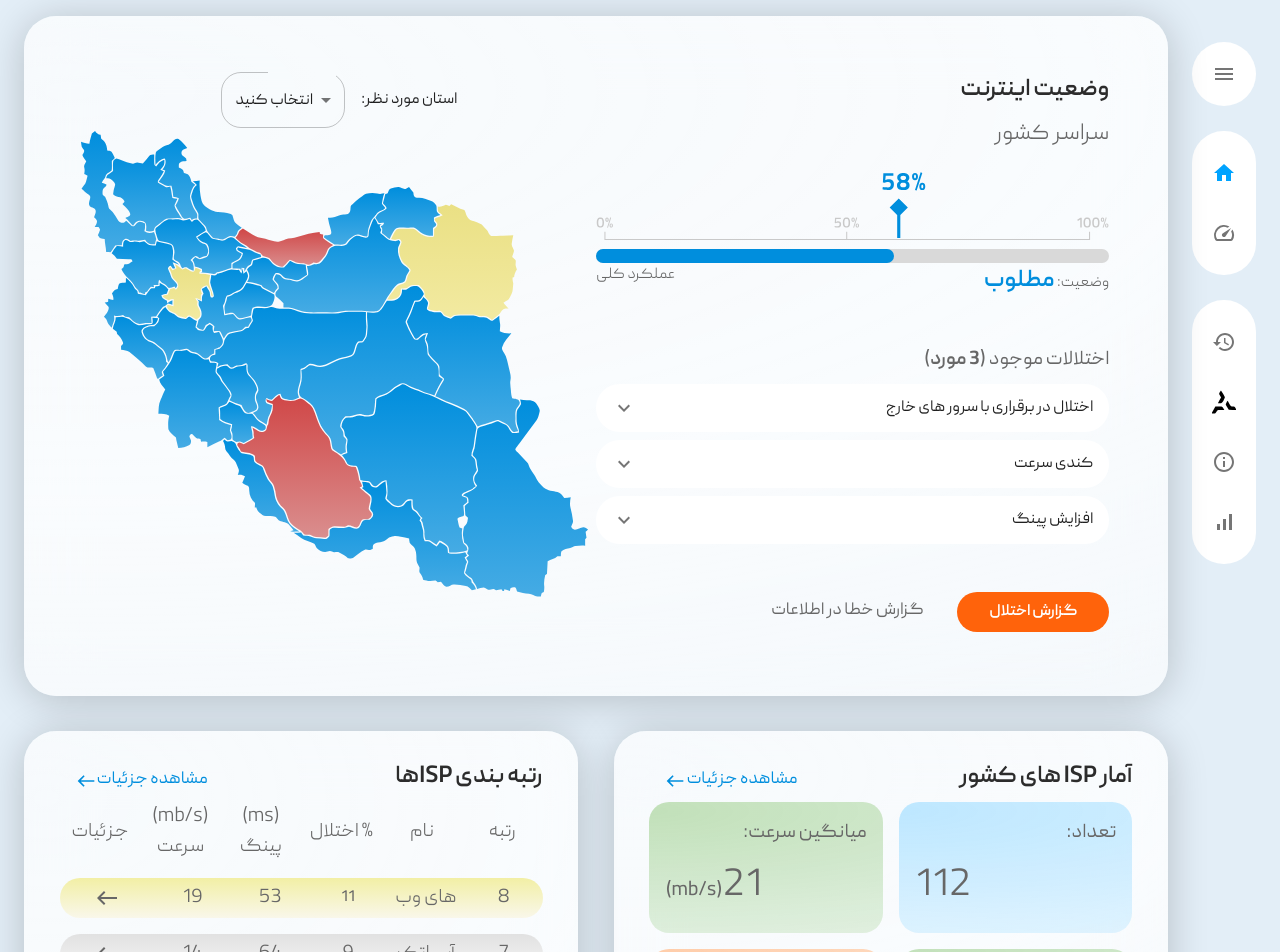
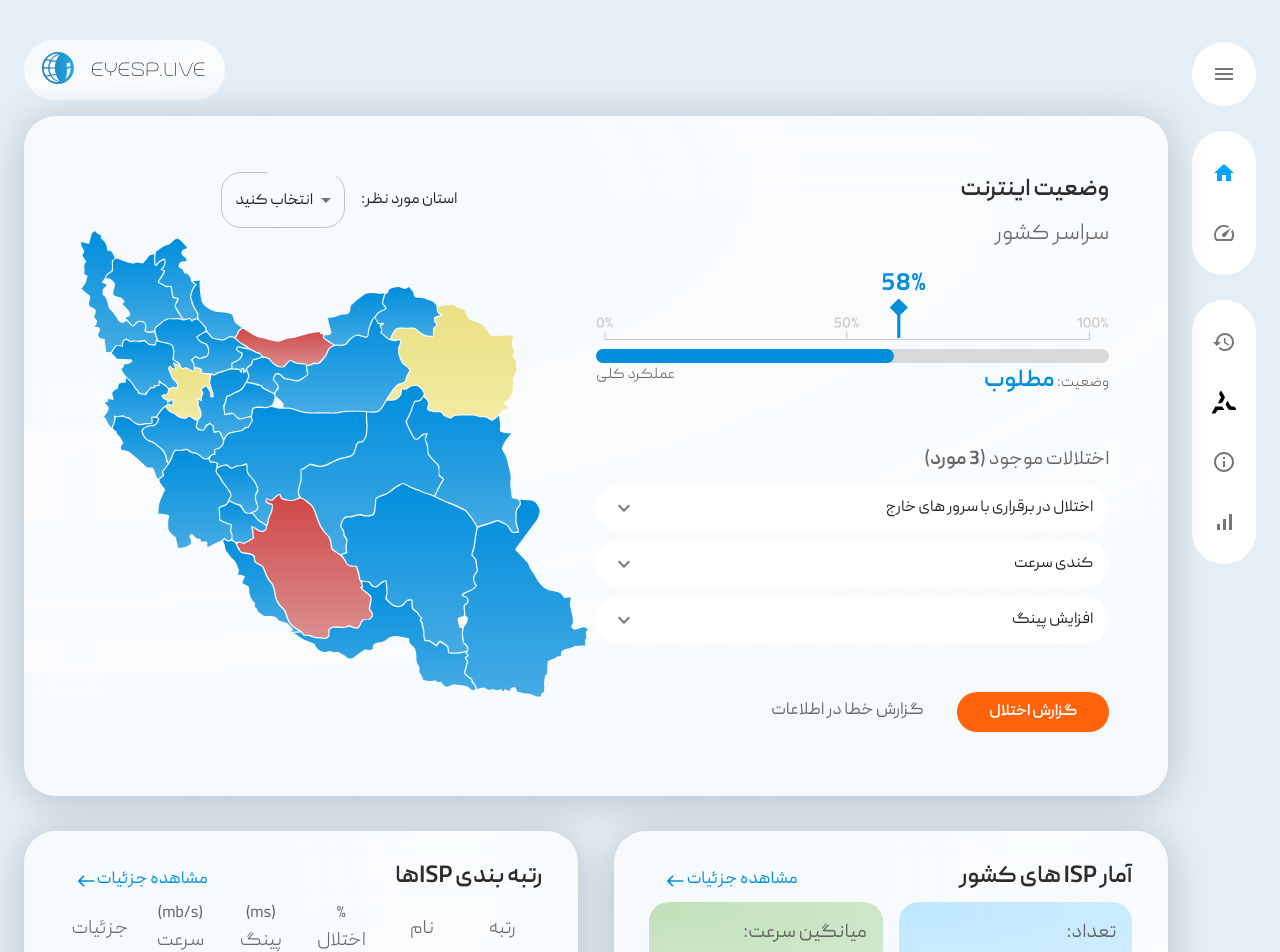
Before and after one commit to Raika-Company/eyesp-v1, a React (Vite) app in the folder client-app/: page /dashboard in a window 1280 px wide. Shown: the top 952 px of the page. Built offline with nearby package versions, Linux system fonts and the light colour scheme.

Commit message:
performance: imporve isp table performance

```diff
--- a/client-app/src/pages/dashboard/Dashboard.jsx
+++ b/client-app/src/pages/dashboard/Dashboard.jsx
@@ -64,7 +64,7 @@ const dashboard = () => {
   return (
     <>
       <Container maxWidth="xl" sx={{ minHeight: "100dvh" }}>
-        {/* <NewLogo /> */}
+        <NewLogo />
         <InternetStatusCard
           handleClickOpenDialog={handleClickOpenDialog}
           handleDisturbanceClick={handleDisturbanceClick}
--- a/client-app/src/pages/dashboard/ISPCompareTable.jsx
+++ b/client-app/src/pages/dashboard/ISPCompareTable.jsx
@@ -1,4 +1,4 @@
-import React, { useEffect, useState } from "react";
+import React, { useState, useMemo } from "react";
 import CardContainer from "../../app/common/CardContainer";
 import {
   Box,
@@ -10,19 +10,15 @@ import {
 import ISPTable from "./ISPTable";
 import ViewDetailsButton from "../../app/common/ViewDetailsButton";
 
-const createData = (rank, ISPname, disturbance, pings, speed, desc) => {
-  return { rank, ISPname, disturbance, pings, speed, desc };
-};
-
 const RawISPData = [
-  createData("1", "زیتل", "1", "49", "28"),
-  createData("2", "همراه اول", "3", "51", "23"),
-  createData("3", "ایرانسل", "3", "52", "21"),
-  createData("4", "رایتل", "4", "59", "19"),
-  createData("5", "شاتل", "6", "61", "18"),
-  createData("6", "مخابرات", "8", "61", "16"),
-  createData("7", "آسیاتک", "9", "64", "14"),
-  createData("8", "های وب", "11", "53", "19"),
+  {rank: "#1", ISPname: "زیتل", disturbance: "1", pings: "49", speed: "28" },
+  {rank: "#2", ISPname: "همراه اول", disturbance: "3", pings: "51", speed: "23" },
+  {rank: "#3", ISPname: "ایرانسل", disturbance: "3", pings: "52", speed: "21" },
+  {rank: "#4", ISPname: "رایتل", disturbance: "4", pings: "59", speed: "19" },
+  {rank: "#5", ISPname: "شاتل", disturbance: "6", pings: "61", speed: "18" },
+  {rank: "#6", ISPname: "مخابرات", disturbance: "8", pings: "61", speed: "16" },
+  {rank: "#7", ISPname: "آسیاتک", disturbance: "9", pings: "64", speed: "14" },
+  {rank: "#8", ISPname: "های وب", disturbance: "11", pings: "53", speed: "19" },
 ];
 
 const selectionItems = [
@@ -39,37 +35,42 @@ const parseNumber = (str) => {
   return parseFloat(str.replace(/[^0-9.]/g, ""));
 };
 
-const sortFunctions = {
-  "نام ISP": (a, b) => a.ISPname.localeCompare(b.ISPname),
-  "بیشترین اختلال": (a, b) =>
-    parseNumber(b.disturbance) - parseNumber(a.disturbance),
-  "کمترین اختلال": (a, b) =>
-    parseNumber(a.disturbance) - parseNumber(b.disturbance),
-  "بیشترین میانگین پینگ": (a, b) => parseNumber(b.pings) - parseNumber(a.pings),
-  "کمترین میانگین پینگ": (a, b) => parseNumber(a.pings) - parseNumber(b.pings),
-  "بیشترین میانگین سرعت": (a, b) => parseNumber(b.speed) - parseNumber(a.speed),
-  "کمترین میانگین سرعت": (a, b) => parseNumber(a.speed) - parseNumber(b.speed),
-};
-
 const ISPCompareTable = ({ mpCardContainers }) => {
   const isSmScreen = useMediaQuery((theme) => theme.breakpoints.down("sm"));
 
   const [sortCriteria, setSortCriteria] = useState("بیشترین اختلال");
+  const [visibleRows, setVisibleRows] = useState(6);
 
-  const [ISPData, setISPData] = useState(RawISPData);
+  const sortFunctions = useMemo(
+    () => ({
+      "نام ISP": (a, b) => a.ISPname.localeCompare(b.ISPname),
+      "بیشترین اختلال": (a, b) =>
+        parseNumber(b.disturbance) - parseNumber(a.disturbance),
+      "کمترین اختلال": (a, b) =>
+        parseNumber(a.disturbance) - parseNumber(b.disturbance),
+      "بیشترین میانگین پینگ": (a, b) =>
+        parseNumber(b.pings) - parseNumber(a.pings),
+      "کمترین میانگین پینگ": (a, b) =>
+        parseNumber(a.pings) - parseNumber(b.pings),
+      "بیشترین میانگین سرعت": (a, b) =>
+        parseNumber(b.speed) - parseNumber(a.speed),
+      "کمترین میانگین سرعت": (a, b) =>
+        parseNumber(a.speed) - parseNumber(b.speed),
+    }),
+    []
+  );
 
-  const [visibleRows, setVisibleRows] = useState(6);
+  const sortedISPData = useMemo(() => {
+    const sortFunction = sortFunctions[sortCriteria];
+    if (sortFunction) {
+      return [...RawISPData].sort(sortFunction);
+    }
+    return RawISPData;
+  }, [sortCriteria]);
 
   const handleShowMore = () => {
     setVisibleRows((prev) => prev + 2);
   };
-
-  useEffect(() => {
-    const sortFunction = sortFunctions[sortCriteria];
-    if (sortFunction) {
-      setISPData([...ISPData].sort(sortFunction));
-    }
-  }, [sortCriteria]);
 
   return (
     <CardContainer
@@ -91,7 +92,7 @@ const ISPCompareTable = ({ mpCardContainers }) => {
         </Typography>
         <ViewDetailsButton target="/isp-performance" />
       </Box>
-      <ISPTable ISPdata={ISPData.slice(0, visibleRows)} />
+      <ISPTable ISPdata={sortedISPData.slice(0, visibleRows)} />
       {visibleRows < RawISPData.length && (
         <Typography
           variant="body1"
@@ -116,7 +117,7 @@ const ISPCompareTable = ({ mpCardContainers }) => {
           marginRight: "0.5rem",
           color: "#676767",
           borderRadius: "1.25rem",
-          float: "left"
+          float: "left",
         }}
       >
         {selectionItems.map((item) => (
--- a/client-app/src/pages/dashboard/ISPTable.jsx
+++ b/client-app/src/pages/dashboard/ISPTable.jsx
@@ -2,6 +2,9 @@ import React, { memo } from "react";
 import { styled, keyframes, IconButton, Box, Typography } from "@mui/material";
 import WestIcon from "@mui/icons-material/West";
 
+/**
+ * @description Keyframes animation for a fade-in effect.
+ */
 const fadeInAnimation = keyframes`
   from {
     opacity: 0;
@@ -11,6 +14,14 @@ const fadeInAnimation = keyframes`
   }
 `;
 
+/**
+ * @description Styled component representing a single row in the ISPTable.
+ * Incorporates conditional styling based on delay and gradient properties.
+ *
+ * @param {object} theme - MUI theme object.
+ * @param {number} delay - Animation delay in seconds.
+ * @param {string} gradient - Background gradient CSS.
+ */
 const RowBox = styled(Box)(({ theme, delay, gradient }) => ({
   display: "flex",
   alignItems: "center",
@@ -25,10 +36,13 @@ const RowBox = styled(Box)(({ theme, delay, gradient }) => ({
     textAlign: "center",
     fontSize: "1.25rem",
     fontFamily: "PeydaLight",
-    color: "#676767"
+    color: "#676767",
   },
 }));
 
+/**
+ * @description Array of gradient strings for styling the rows in the ISPTable.
+ */
 const gradients = [
   "linear-gradient(180deg, #BDFEAE 0%, #F2EFA5 0.01%, #F9F7EA 100%)",
   "linear-gradient(180deg, #DADADA 0%, #E1E1E1 0.01%, #F6F6F6 100%)",
@@ -36,6 +50,14 @@ const gradients = [
   "linear-gradient(180deg, #D0E3ED 0%, #D0E2EC 0.01%, #EEF4F9 100%)",
 ];
 
+/**
+ * @function ISPTable
+ * @description React component for displaying a table of Internet Service Providers (ISPs).
+ * Each row represents details about a particular ISP, including name, rank, disturbance, pings, and speed.
+ *
+ * @param {Array} ISPdata - Array of objects representing data for each ISP.
+ * @returns {JSX.Element}
+ */
 const ISPTable = ({ ISPdata }) => {
   return (
     <Box
@@ -50,9 +72,15 @@ const ISPTable = ({ ISPdata }) => {
       <RowBox>
         <Typography>رتبه</Typography>
         <Typography>نام</Typography>
-        <Typography>% اختلال</Typography>
-        <Typography>(ms) پینگ</Typography>
-        <Typography>(mb/s) سرعت</Typography>
+        <Typography>
+          <Typography>%</Typography>اختلال
+        </Typography>
+        <Typography>
+          <Typography>(ms)</Typography>پینگ
+        </Typography>
+        <Typography>
+          <Typography>(mb/s)</Typography>سرعت
+        </Typography>
         <Typography>جزئیات</Typography>
       </RowBox>
 
@@ -60,10 +88,10 @@ const ISPTable = ({ ISPdata }) => {
         <RowBox
           key={Items.rank}
           delay={index * 0.2}
-          gradient={gradients[index % gradients.length]}
+          gradient={gradients[index >= 3 ? 3 : index]}
           marginTop="1rem"
         >
-          <Typography>{Items.rank}</Typography>
+          <Typography>{index + 1}</Typography>
           <Typography>{Items.ISPname}</Typography>
           <Typography sx={{ color: "primary" }}>{Items.disturbance}</Typography>
           <Typography>{Items.pings}</Typography>
```
